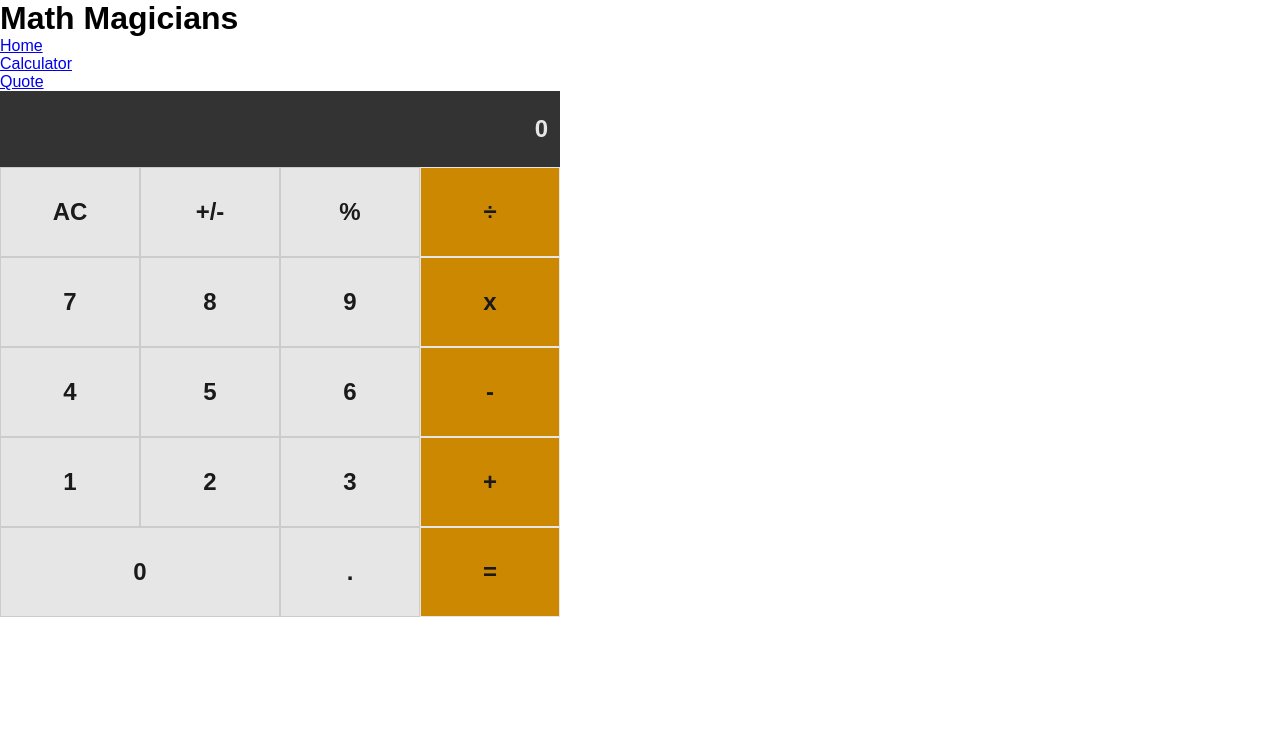
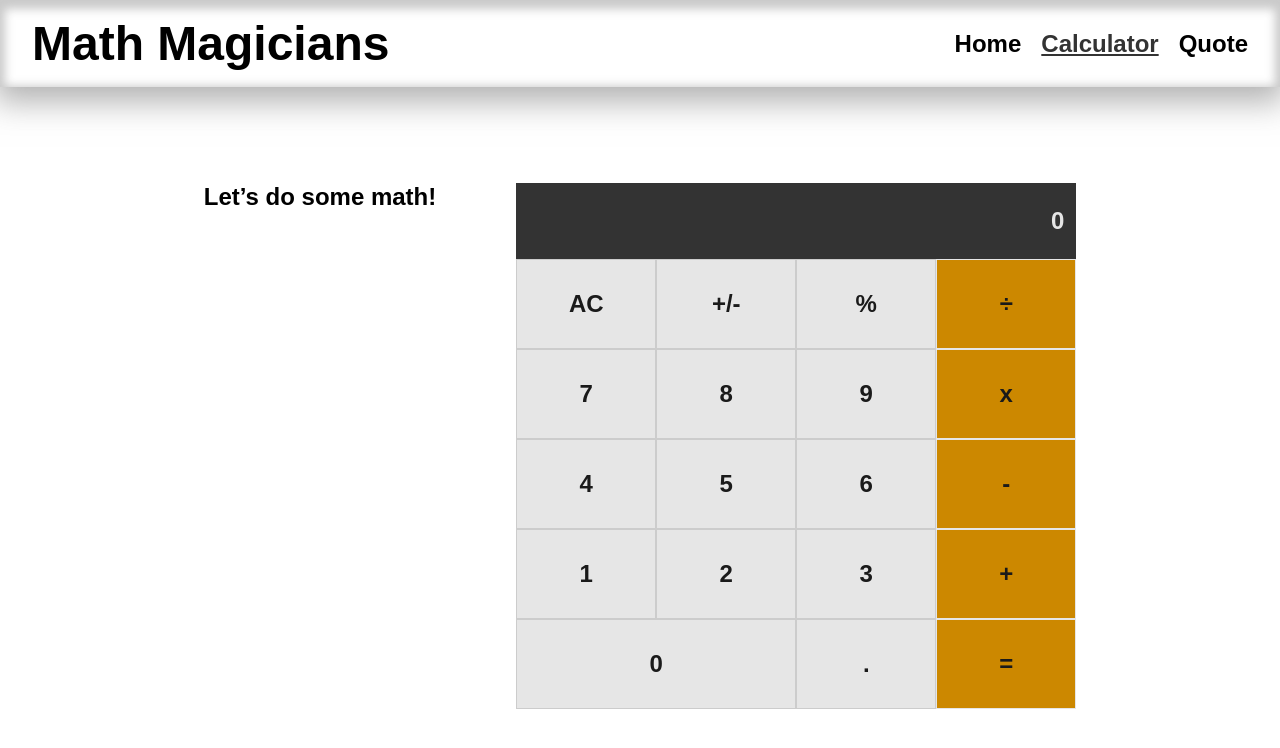
Before and after one commit to M0rrighan/magic-math, a React (Create React App) app: page /magic-math/Calculator in a window 1280 px wide. Shown: the top 748 px of the page. Built offline with nearby package versions, Linux system fonts and the light colour scheme.

Commit message:
Add styling

```diff
--- a/src/components/Calculator.js
+++ b/src/components/Calculator.js
@@ -25,9 +25,12 @@ const Calculator = () => {
   }
 
   return (
-    <div className="calculator">
-      <Display resultString={resultString || 0} />
-      <Buttons updateCalculator={updateState} />
+    <div className="container">
+      <h2>Let&rsquo;s do some math!</h2>
+      <div className="calculator">
+        <Display resultString={resultString || 0} />
+        <Buttons updateCalculator={updateState} />
+      </div>
     </div>
   );
 };
--- a/src/components/Header.js
+++ b/src/components/Header.js
@@ -20,13 +20,32 @@ const Header = () => {
     },
   ];
 
+  const headerStyle = {
+    display: 'flex',
+    flexWrap: 'wrap',
+    justifyContent: 'space-between',
+    alignItems: 'center',
+    gap: '2rem',
+    fontSize: '1.5rem',
+    padding: '1rem 2rem',
+    boxShadow: '0 10px 30px 5px hsl(0deg 0% 40% / 50%), inset 0 4px 10px 5px hsl(0deg 0% 59% / 50%)',
+  };
+
+  const navUlStyle = {
+    display: 'flex',
+    flexWrap: 'wrap',
+    gap: '1.25rem',
+    listStyle: 'none',
+    fontWeight: '600',
+  };
+
   return (
-    <header>
+    <header className="header" style={headerStyle}>
       <h1 style={{ fontWeight: '900' }}>
         Math Magicians
       </h1>
       <nav>
-        <ul>
+        <ul style={navUlStyle}>
           {links.map((link) => (
             <li key={link.id} style={{ cursor: 'pointer' }}>
               <NavLink to={link.path}>
--- /dev/null
+++ b/src/components/Home.css
@@ -0,0 +1,9 @@
+.welcome-page {
+  font-size: 1.5rem;
+  margin-top: 4rem;
+  padding: 1rem 3rem;
+}
+
+.welcome-page > * {
+  padding: 1rem 0;
+}
--- a/src/components/Home.js
+++ b/src/components/Home.js
@@ -1,10 +1,27 @@
 import React from 'react';
+import './Home.css';
 
 const HomePage = () => (
-  <div>
+  <div className="welcome-page">
     <h2>Welcome to Math Magicians</h2>
-    <p>text</p>
-    <p>more text</p>
+    <p>
+      A calculator is a device that performs arithmetic operations on numbers.
+      The simplest calculators can do only addition, subtraction, multiplication,
+      and division. More sophisticated calculators can handle exponent ial operations,
+      roots, logarithm s, trigonometric functions, and hyperbolic functions. Internally,
+      some calculators actually perform all of these functions by repeated processes of addition.
+    </p>
+    <p>
+      Most calculators these days require electricity to operate.
+      Portable, battery-powered calculators are popular with engineers and engineering students.
+      Before 1970, a more primitive form of calculator, the slide rule , was commonly used.
+      It consisted of a slat of wood, called the slide, that could be moved in and out of a
+      reinforced pair of slats.
+      Both the slide and the outer pair of slats had calibrated numerical scales.
+      A movable, transparent sleeve called the cursor was used to align numerals on the scales.
+      The slide rule did not require any source of power, but its precision was limited,
+      and it was necessary to climb a learning curve to become proficient with it.
+    </p>
   </div>
 );
 
--- a/src/index.css
+++ b/src/index.css
@@ -7,12 +7,19 @@
   font-family: Arial, Helvetica, sans-serif;
 }
 
-.calc-container {
+* a {
+  text-decoration: none;
+  color: inherit;
+}
+
+.container {
   width: 100%;
-  height: 100vh;
   display: flex;
   justify-content: center;
-  align-items: center;
+  flex-wrap: wrap;
+  gap: 5rem;
+  margin-top: 5rem;
+  padding: 1rem;
 }
 
 .calculator {
@@ -24,8 +31,8 @@
 
 .display {
   width: 100%;
-  background-color: hsl(0deg 0% 20%);
-  color: hsl(0deg 0% 90%);
+  background-color: hsl(0, 0%, 20%);
+  color: hsl(0, 0%, 90%);
   text-align: right;
   padding: 1em;
   padding-right: 0.5em;
@@ -39,22 +46,27 @@
 .btn {
   display: flex;
   justify-content: center;
-  color: hsl(0deg 0% 10%);
-  background-color: hsl(0deg 0% 90%);
+  color: hsl(0, 0%, 10%);
+  background-color: hsl(0, 0%, 90%);
   font-size: inherit;
   font-weight: inherit;
   padding: 1.25em;
-  border: 1px solid hsl(0deg 0% 80%);
+  border: 1px solid hsl(0, 0%, 80%);
 }
 
 .btn:nth-child(4n),
 .btn:last-child {
-  background-color: hsl(40deg 100% 40%);
-  border: 1px solid hsl(0deg 0% 90%);
+  background-color: hsl(40, 100%, 40%);
+  border: 1px solid hsl(0, 0%, 90%);
 }
 
 .btn:nth-last-child(3) {
   grid-column: 1 / span 2;
+}
+
+.active {
+  text-decoration: underline;
+  color: hsl(0, 0%, 20%);
 }
 
 /*
@@ -74,6 +86,10 @@
     ============================================
 */
 @media only screen and (max-width: 18.25rem) {
+  header h1 {
+    font-size: 2rem;
+  }
+
   .calculator {
     font-size: 0.5rem;
   }
```
